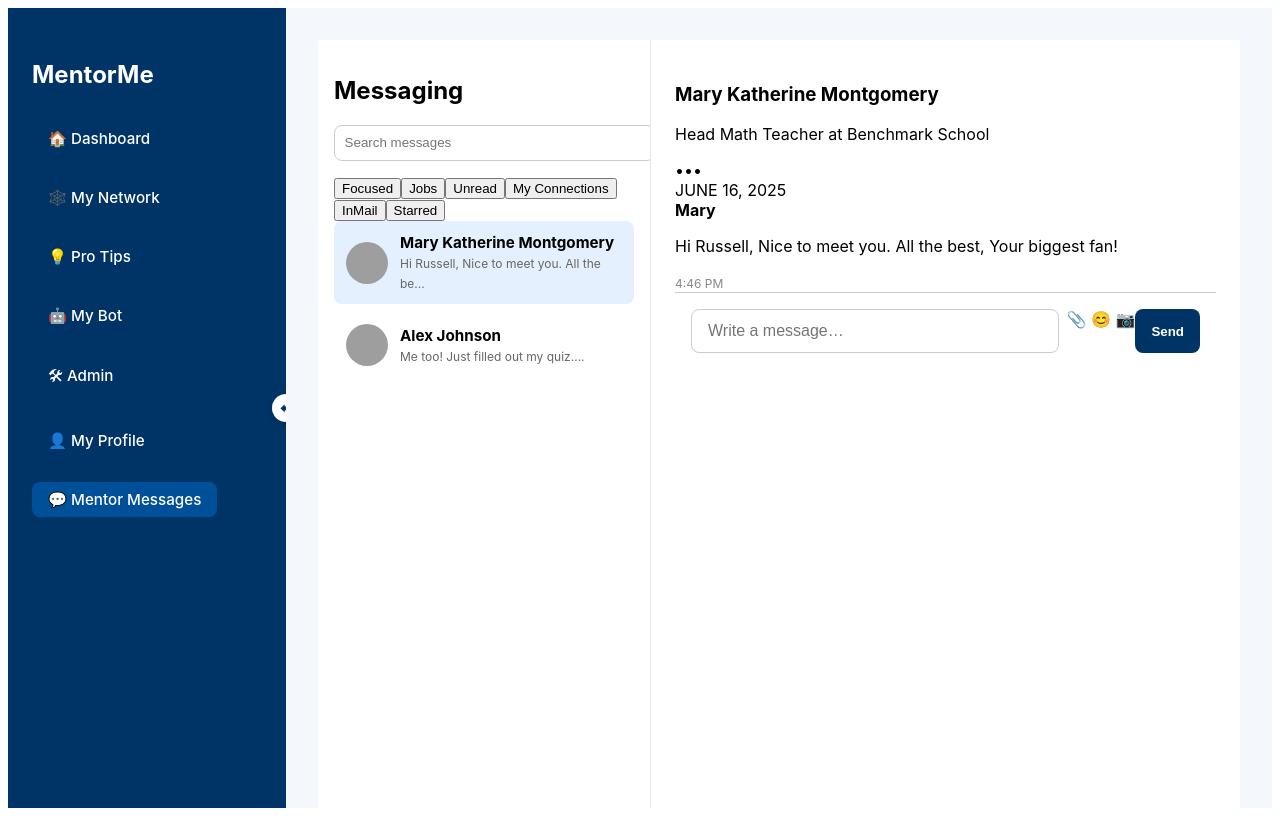
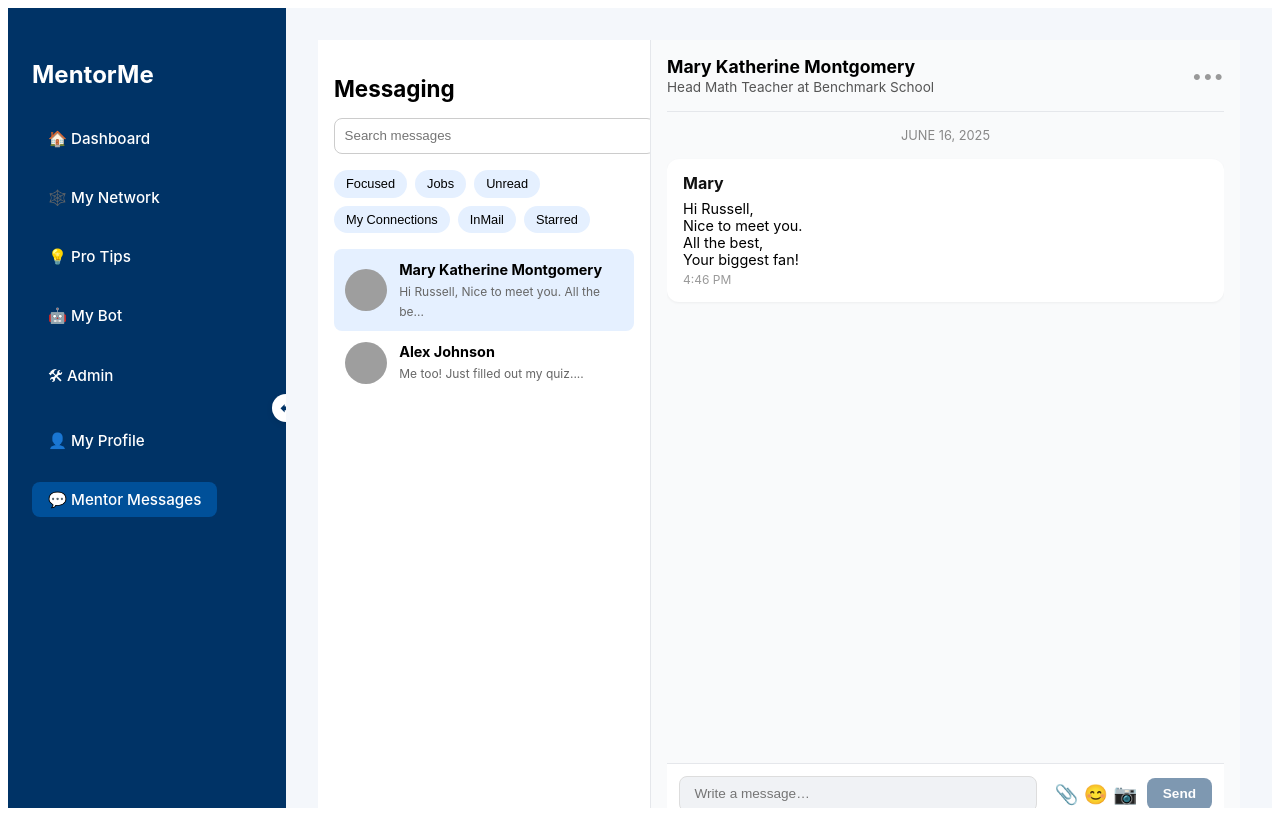
Before and after one commit to Rfitzgerald-svg/mentorme-frontend-, a React (Create React App) app: page /messages in a window 1280 px wide. Built offline with nearby package versions, Linux system fonts and the light colour scheme; grey boxes are pictures that could not be loaded.

Commit message:
Update MentorMessages.css

```diff
--- a/src/routes/MentorMessages.css
+++ b/src/routes/MentorMessages.css
@@ -5,41 +5,74 @@
   background-color: #f5f7fa;
 }
 
+/* LEFT SIDEBAR */
 .sidebar-pane {
   width: 300px;
   background: #ffffff;
   border-right: 1px solid #e5e7eb;
   overflow-y: auto;
   padding: 1rem;
+  display: flex;
+  flex-direction: column;
+}
+
+.sidebar-pane h2 {
+  font-size: 1.4rem;
+  margin-bottom: 1rem;
 }
 
 .search-input {
   width: 100%;
   padding: 0.6rem;
-  margin-bottom: 1rem;
   border: 1px solid #ccc;
   border-radius: 8px;
+  margin-bottom: 1rem;
+}
+
+.tabs {
+  display: flex;
+  flex-wrap: wrap;
+  gap: 0.5rem;
+  margin-bottom: 1rem;
+}
+
+.tabs button {
+  padding: 0.4rem 0.75rem;
+  background: #e5f0ff;
+  border: none;
+  border-radius: 999px;
+  font-size: 0.8rem;
+  cursor: pointer;
+  transition: background 0.2s ease;
+}
+
+.tabs button:hover {
+  background: #d0e7ff;
 }
 
 .message-preview {
   display: flex;
   align-items: center;
-  padding: 0.75rem;
+  gap: 0.75rem;
+  padding: 0.7rem;
   border-radius: 8px;
-  margin-bottom: 0.5rem;
   cursor: pointer;
-  transition: background 0.2s ease;
+  transition: background 0.2s;
 }
 
 .message-preview:hover {
-  background-color: #f0f2f5;
+  background: #f0f2f5;
+}
+
+.message-preview.active {
+  background: #e5f0ff;
 }
 
 .message-preview img {
   width: 42px;
   height: 42px;
   border-radius: 50%;
-  margin-right: 0.75rem;
+  object-fit: cover;
 }
 
 .preview-text {
@@ -47,8 +80,9 @@
 }
 
 .preview-text strong {
-  font-size: 0.95rem;
   display: block;
+  font-size: 0.9rem;
+  margin-bottom: 2px;
 }
 
 .preview-text small {
@@ -56,85 +90,121 @@
   color: #666;
 }
 
-.active {
-  background-color: #e5f0ff;
+/* RIGHT CHAT PANE */
+.chat-pane {
+  flex: 1;
+  background: #f9fafb;
+  display: flex;
+  flex-direction: column;
+  padding: 1rem;
+  position: relative;
 }
 
-.chat-pane {
-  flex: 1;
+.chat-header {
   display: flex;
-  flex-direction: column;
-  padding: 1.5rem;
-  overflow-y: auto;
-  background-color: #ffffff;
+  justify-content: space-between;
+  align-items: center;
+  padding-bottom: 1rem;
+  border-bottom: 1px solid #e5e7eb;
 }
 
-.thread {
+.chat-header h3 {
+  margin: 0;
+  font-size: 1.1rem;
+}
+
+.chat-header p {
+  font-size: 0.85rem;
+  color: #555;
+  margin: 2px 0 0;
+}
+
+.options {
+  font-size: 1.2rem;
+  cursor: pointer;
+  color: #999;
+}
+
+.chat-thread {
   flex: 1;
   overflow-y: auto;
-  margin-bottom: 1rem;
-  max-height: 75vh;
+  padding-top: 1rem;
 }
 
-.message-block {
-  margin-bottom: 1.25rem;
-  display: flex;
-  align-items: flex-start;
-  gap: 0.75rem;
+.chat-date {
+  text-align: center;
+  font-size: 0.8rem;
+  color: #888;
+  margin-bottom: 1rem;
 }
 
-.message-block img {
-  width: 46px;
-  height: 46px;
-  border-radius: 50%;
+.message-bubble {
+  background: #ffffff;
+  padding: 0.9rem 1rem;
+  border-radius: 12px;
+  box-shadow: 0 1px 3px rgba(0, 0, 0, 0.05);
+  margin-bottom: 1.2rem;
+  max-width: 600px;
 }
 
-.message-meta {
-  display: flex;
-  flex-direction: column;
-  gap: 0.25rem;
-}
-
-.message-meta strong {
-  font-size: 0.95rem;
+.message-bubble strong {
+  display: block;
+  margin-bottom: 0.4rem;
   color: #111;
 }
 
-.message-meta p {
+.message-bubble p {
   margin: 0;
+  font-size: 0.9rem;
+  white-space: pre-line;
 }
 
 .timestamp {
   font-size: 0.75rem;
-  color: #888;
+  color: #999;
+  margin-top: 0.4rem;
 }
 
-.input-row {
+/* INPUT AREA */
+.input-bar {
   display: flex;
   align-items: center;
+  gap: 0.6rem;
+  border-top: 1px solid #e5e7eb;
+  padding: 0.75rem;
+  background: #fff;
+}
+
+.input-bar input[type="text"] {
+  flex: 1;
+  padding: 0.6rem 0.9rem;
+  font-size: 0.85rem;
+  border-radius: 8px;
+  border: 1px solid #ddd;
+  background: #f0f2f5;
+  outline: none;
+}
+
+.input-bar .icons {
+  font-size: 1.2rem;
+  color: #888;
+  display: flex;
   gap: 0.5rem;
 }
 
-.input-row input[type="text"] {
-  flex: 1;
-  padding: 0.6rem;
-  border: 1px solid #ccc;
-  border-radius: 6px;
-  font-size: 0.9rem;
+.input-bar button {
+  padding: 0.55rem 1rem;
+  background-color: #003366;
+  color: white;
+  font-size: 0.85rem;
+  font-weight: bold;
+  border: none;
+  border-radius: 8px;
+  cursor: pointer;
+  transition: 0.2s ease;
 }
 
-.input-row button {
-  padding: 0.55rem 0.9rem;
-  font-size: 0.85rem;
-  border: none;
-  border-radius: 6px;
-  background-color: #003366;
-  color: white;
-  font-weight: 600;
-  cursor: pointer;
+.input-bar button:disabled {
+  opacity: 0.5;
+  cursor: not-allowed;
 }
-
-.input-row .tag-button {
-  background: #e0e7ff;
-  color: #333;
-}
```
